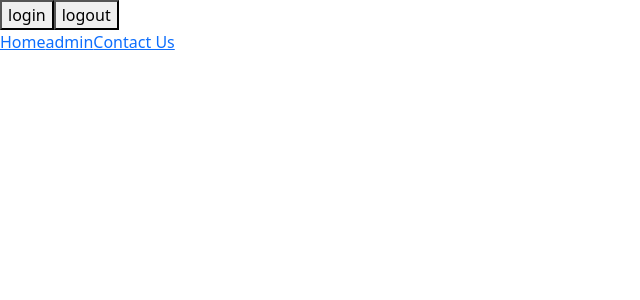
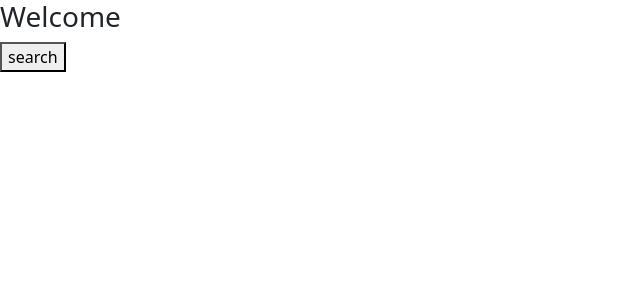
Before and after one commit to shruthi2609/C2-Wipro-React-Module, a React (Create React App) app in the folder React Demo CRA/c2wiproreact/: page /dashboard in a window 1280 px wide. Shown: the top 300 px of the page, without its empty margins (0-640 px from the left). Built offline with nearby package versions, Linux system fonts and the light colour scheme.

Commit message:
localstorage to handle sessions

```diff
--- a/React Demo CRA/c2wiproreact/src/App.js
+++ b/React Demo CRA/c2wiproreact/src/App.js
@@ -1,30 +1,31 @@
-/*import ProductCatalog from "./components/ProductCatalog"
+import ProductCatalog from "./components/ProductCatalog"
 import SignUpComponent from "./components/SPA Components/SignUpComponent"
 import {BrowserRouter,Link,Routes,Route} from "react-router-dom"
 import HomePage from "./components/SPA Components/HomePage"
 import {DashBoard} from "./components/SPA Components/DashBoard"
-import SearchComponent from "./components/SPA Components/SearchComponent"
+import SearchComponent from "./components/handlingsessions/SearchComponent"
 import ClassLifeCyle from "./components/Network calls/ClassLifeCycle"
+import HomePageComponent from "./components/handlingsessions/HomePage"
+import SignINComponent from "./components/handlingsessions/SignINComponent"
+import { DashBoardComponent } from "./components/handlingsessions/DashBoard"
 function App(){
   return(
     <div>
    <BrowserRouter>
+   <Routes>
+     <Route path="/" element={<HomePageComponent></HomePageComponent>}></Route>
+     <Route path="/signin" element={<SignINComponent></SignINComponent>}></Route>
+     <Route path="/dashboard" element={<DashBoardComponent></DashBoardComponent>}></Route>
+     <Route path="/search" element={<SearchComponent></SearchComponent>}></Route>
 
- <Link to="/lfc">lfc</Link>
-   <Routes>
-     <Route path="/" element={<HomePage></HomePage>}></Route>
-     <Route path="/signup" element={<SignUpComponent></SignUpComponent>}></Route>
-     <Route path="/dashboard/:username/:country" element={<DashBoard></DashBoard>}></Route>
-     <Route path="/search" element={<SearchComponent></SearchComponent>}></Route>
-<Route path="/lfc" element={<ClassLifeCyle></ClassLifeCyle>}></Route>
    </Routes>
 
    </BrowserRouter>
     </div>
   )
 }
-export default App*/
-import { useState } from "react"
+export default App
+/*import { useState } from "react"
 import {BrowserRouter,Link,Routes,Route} from "react-router-dom"
 import { Admin, Contact, Home, Navigation } from "./components/Protected Routes/AllComponents"
 export default function App(){
@@ -49,4 +50,4 @@ export default function App(){
     </BrowserRouter>
     </div>
   )
-}
+}*/
--- /dev/null
+++ b/React Demo CRA/c2wiproreact/src/components/handlingsessions/DashBoard.js
@@ -0,0 +1,17 @@
+import { useNavigate, useParams } from "react-router-dom"
+
+export  function DashBoardComponent(){
+   const navigate=useNavigate()
+   const username=localStorage.getItem("globalusername")
+    const handleSubmit=()=>{
+        navigate("/search")
+    }
+    return(
+        <div>
+            <h3>Welcome {username}</h3>
+
+            <button onClick={handleSubmit}>search</button>
+        </div>
+
+    )
+}
--- /dev/null
+++ b/React Demo CRA/c2wiproreact/src/components/handlingsessions/HomePage.js
@@ -0,0 +1,16 @@
+import { useNavigate,Navigate } from "react-router-dom"
+export default function HomePageComponent(){
+    const navigate=useNavigate()
+    const handleSubmit=()=>{
+        navigate("/signin")
+
+      /* return <Navigate to="/signup" replace></Navigate>*/
+    }
+    return(
+        <div>
+            <h1>Home Page</h1>
+            <button onClick={handleSubmit}>Signin</button>
+        </div>
+
+    )
+}
--- /dev/null
+++ b/React Demo CRA/c2wiproreact/src/components/handlingsessions/SearchComponent.js
@@ -0,0 +1,19 @@
+import { useNavigate, useSearchParams } from "react-router-dom"
+
+export default function SearchComponent(){
+   const username=localStorage.getItem("globalusername")
+   const navigate=useNavigate()
+   const handleLogout=()=>{
+       localStorage.removeItem("globalusername")
+        navigate("/")
+   }
+    return(
+        <div>
+            <button onClick={handleLogout}>logout</button>
+            <h1>Welcome {username}</h1>
+         enter text: <input type="text"></input>
+         <button>search</button>
+        </div>
+
+    )
+}
--- /dev/null
+++ b/React Demo CRA/c2wiproreact/src/components/handlingsessions/SignINComponent.js
@@ -0,0 +1,45 @@
+import { useState } from "react"
+import { useNavigate } from "react-router-dom"
+
+export default function SignINComponent(){
+    const [uname,setUsername]=useState("")
+    const [pwd,setPwd]=useState("")
+    const [flag,setFlag]=useState(false)
+    const [message,setMessage]=useState("")
+    const navigate=useNavigate()
+    const handleChange=(e)=>{
+        if(e.target.name==="username"){
+            setUsername(e.target.value)
+        }
+        if(e.target.name==="pwd"){
+            setPwd(e.target.value)
+        }
+    }
+    const handleSubmit=(e)=>{
+        e.preventDefault()
+        let text=""
+        axios.get(`http://localhost:3001/loginDetails?username=${uname}`).then((res)=>setRes(res.data))
+        if(pwd===resPwd){
+            setFlag(true)
+            localStorage.setItem("globalusername",uname)
+
+        }
+
+        else{
+            text+="password and re-enter password does not match"
+        }
+        setMessage(text)
+    }
+    return(
+        <div>
+            <form>
+                useremail:<input type='text' name="username" onChange={(e)=>handleChange(e)}></input>
+                password:<input type='text' name="pwd" onChange={(e)=>handleChange(e)}></input>
+            </form>
+            <button onClick={handleSubmit}>signin</button>
+            {
+                flag?navigate("/dashboard"):<h3>{message}</h3>
+            }
+        </div>
+    )
+}
```
